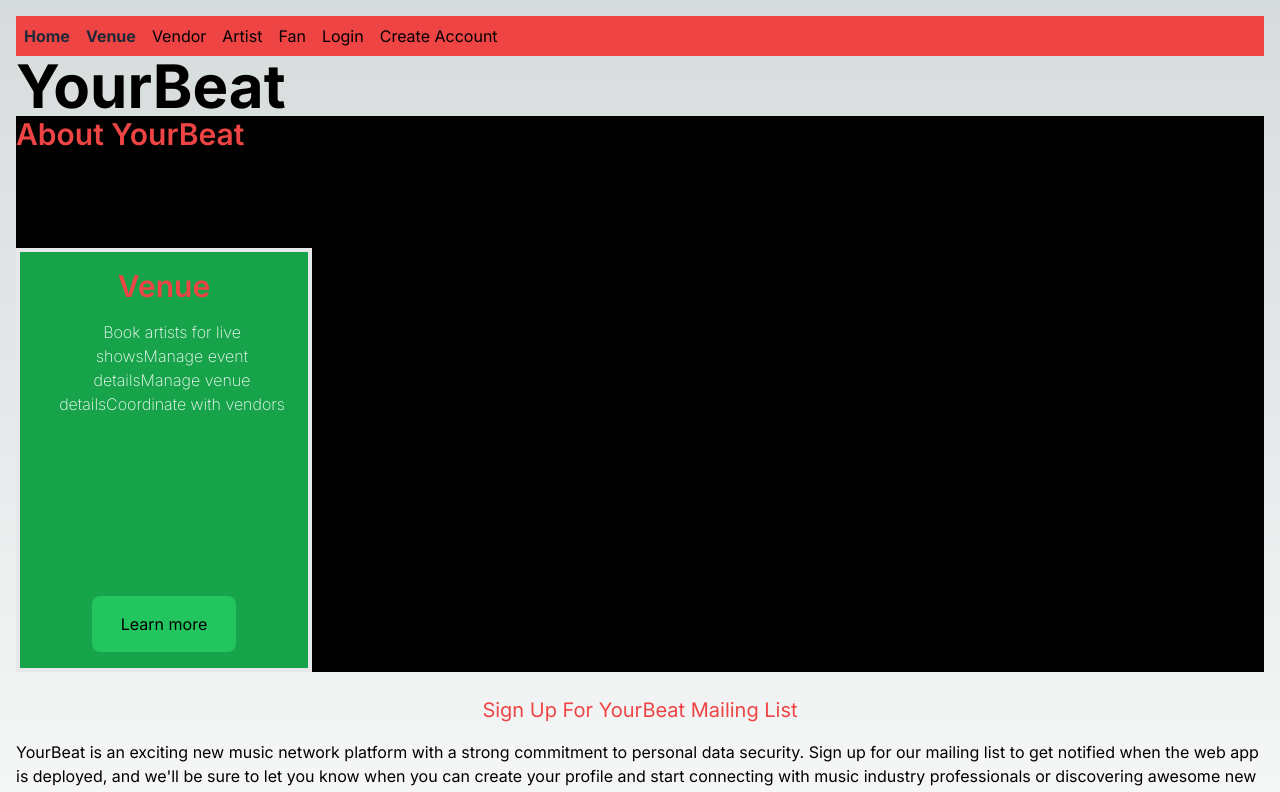
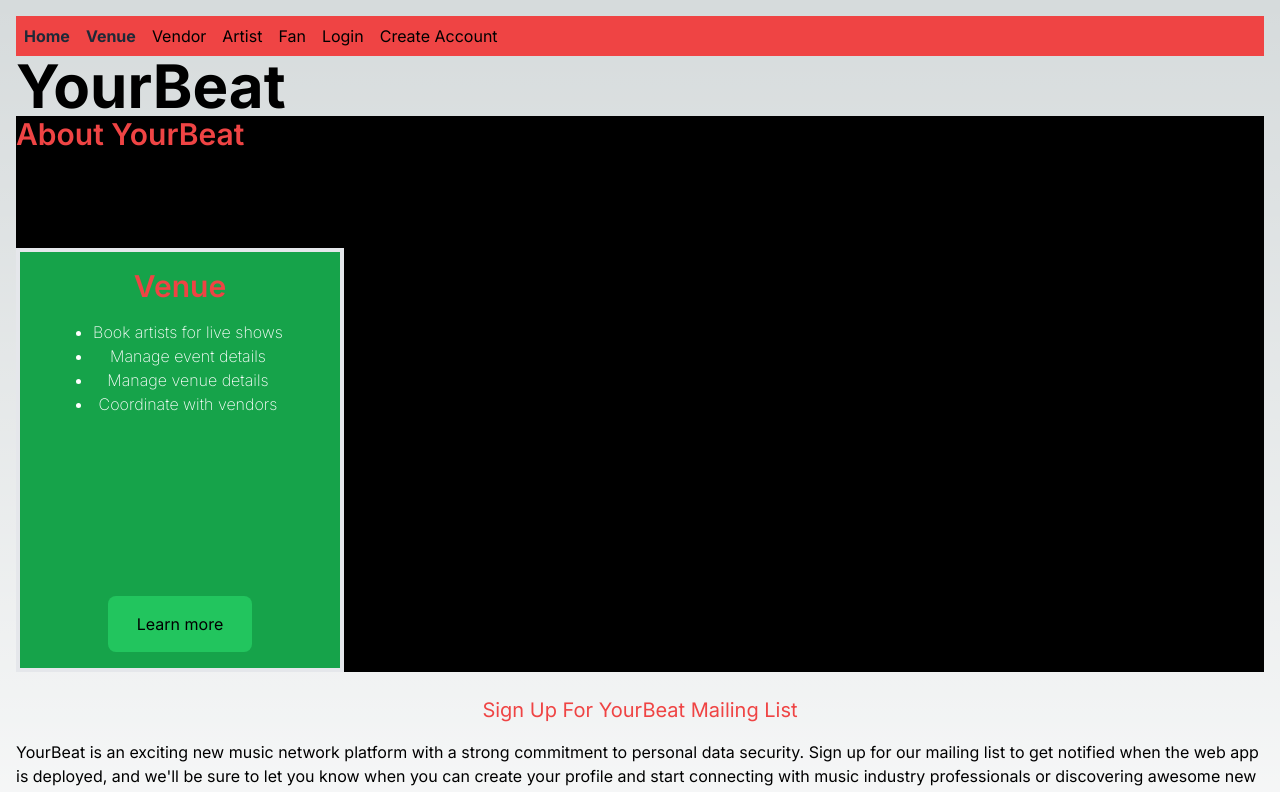
Before and after one commit to segvndo/YourBeat-TS, a Next.js app: page / in a window 1280 px wide. Shown: the top 792 px of the page. Built offline with nearby package versions, Linux system fonts and the light colour scheme.

Commit message:
Map through description so string in the array do not overlap

```diff
--- a/app/components/homecard.tsx
+++ b/app/components/homecard.tsx
@@ -13,10 +13,13 @@ interface CardProps {
 const Card: React.FC<CardProps> = ({ title, description, buttonText, buttonLink, mainBackgroundColour }) => {
   return (
     <div className="box-content h-115 w-32 pt-6">
-      <div className={`box-content h-96 w-64 p-4 border-4 flex flex-col items-center font-sans ${mainBackgroundColour}`}>
+      <div className={`box-content h-96 w-72 p-4 border-4 flex flex-col items-center font-sans ${mainBackgroundColour}`}>
         <div className="text-red-500 font-sans mb-4 font-semibold text-3xl">{title}</div>
         <div className="flex-grow">
-          <ul className="text-white pl-4 list-disc text-center font-extralight">{description}</ul>
+          <ul className="text-white pl-4 list-disc text-center font-extralight">{description.map((item, index) => (
+            <li key={index}>{item}</li>
+          ))}
+          </ul>
         </div>
         <div>
           <Link href={buttonLink}>
```
